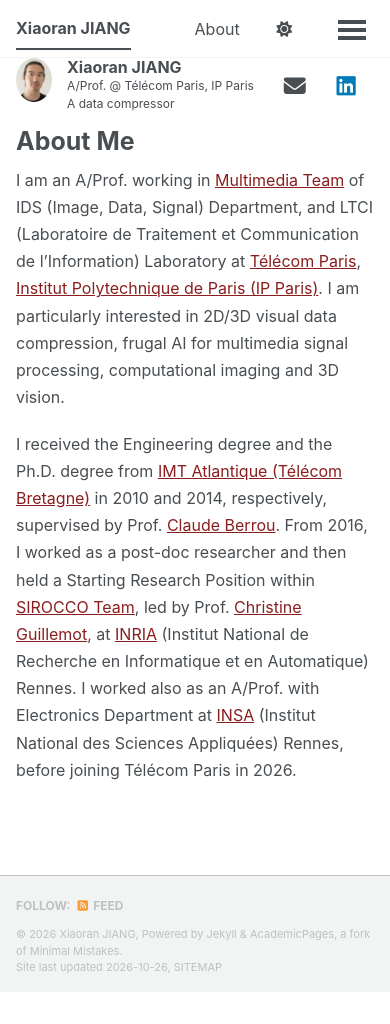
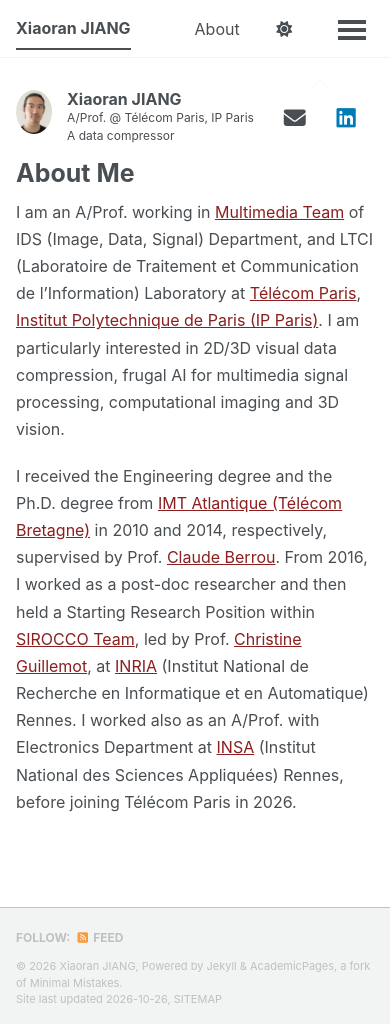
Before and after one commit to xiaoranjiang/xiaoranjiang.github.io, a Jekyll site: the page built from _pages/about.md, in a window 390 px wide and 1024 px high. Built offline with Jekyll 4.4.1, drawn with Linux system fonts in a browser that asks for light colours; a style sheet for code colours, icons or effects is not loaded.

Commit message:
Update main.scss

```diff
--- a/assets/css/main.scss
+++ b/assets/css/main.scss
@@ -160,18 +160,19 @@
   }
 }
 
-/* Reduce space between navigation bar and profile row on mobile */
+/* Adjust the gap below the navigation bar on mobile */
 @media screen and (max-width: 1024px) {
   .masthead {
-    margin-bottom: 0 !important;
+    margin-bottom: 8 !important;
   }
 
-  #main {
+  #main,
+  #main.page {
+    margin-top: 8 !important;
     padding-top: 0 !important;
-    margin-top: 0 !important;
   }
 
-  .sidebar {
+  #main .sidebar {
     margin-top: 0 !important;
     padding-top: 0 !important;
   }
@@ -186,21 +187,3 @@
     top: 0 !important;
   }
 }
-
-/* Reduce the gap below the navigation bar on mobile */
-@media screen and (max-width: 1024px) {
-  .masthead {
-    margin-bottom: 0 !important;
-  }
-
-  #main,
-  #main.page {
-    margin-top: 0 !important;
-    padding-top: 0 !important;
-  }
-
-  #main .sidebar {
-    margin-top: 0 !important;
-    padding-top: 0 !important;
-  }
-}
```
